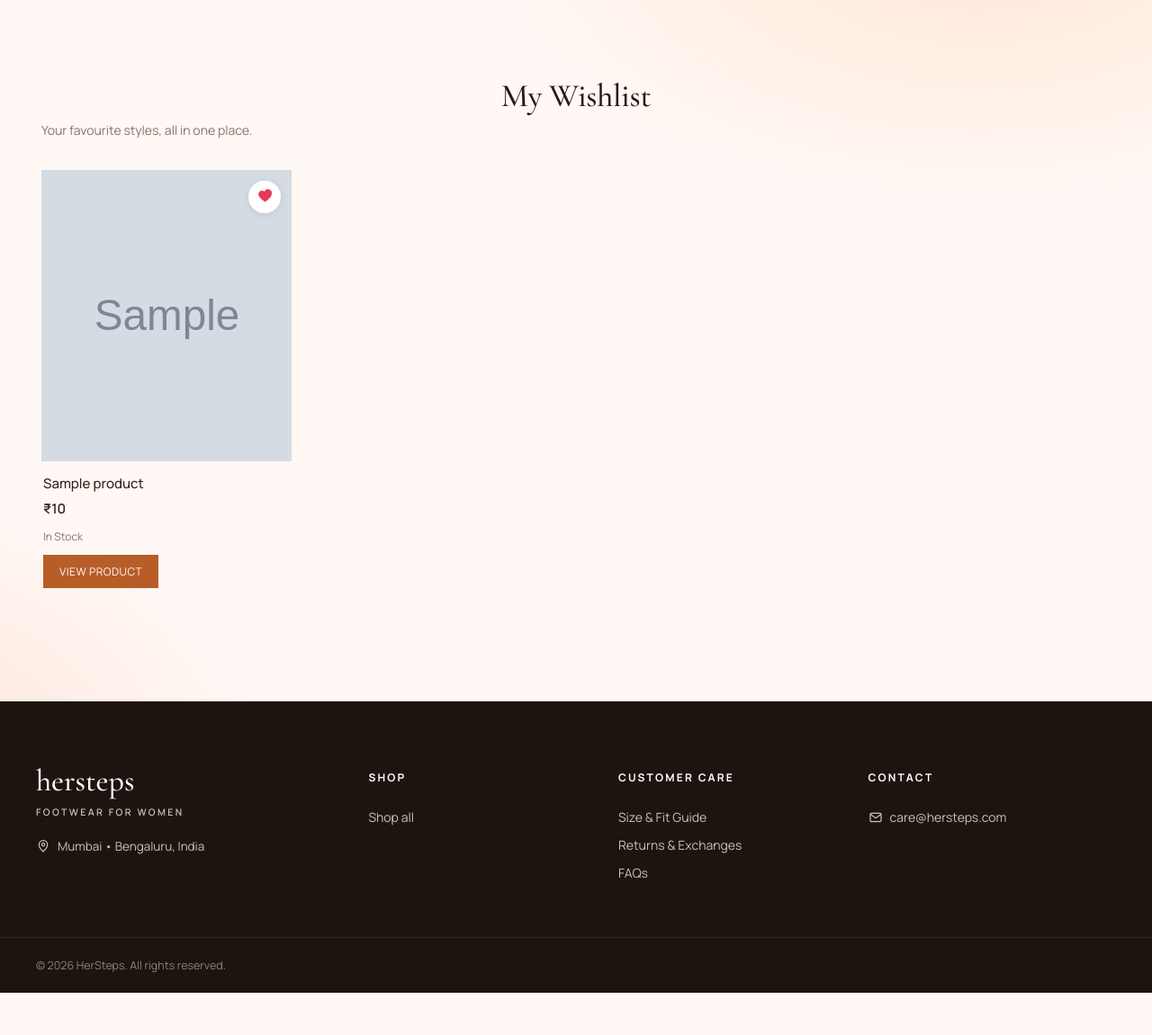
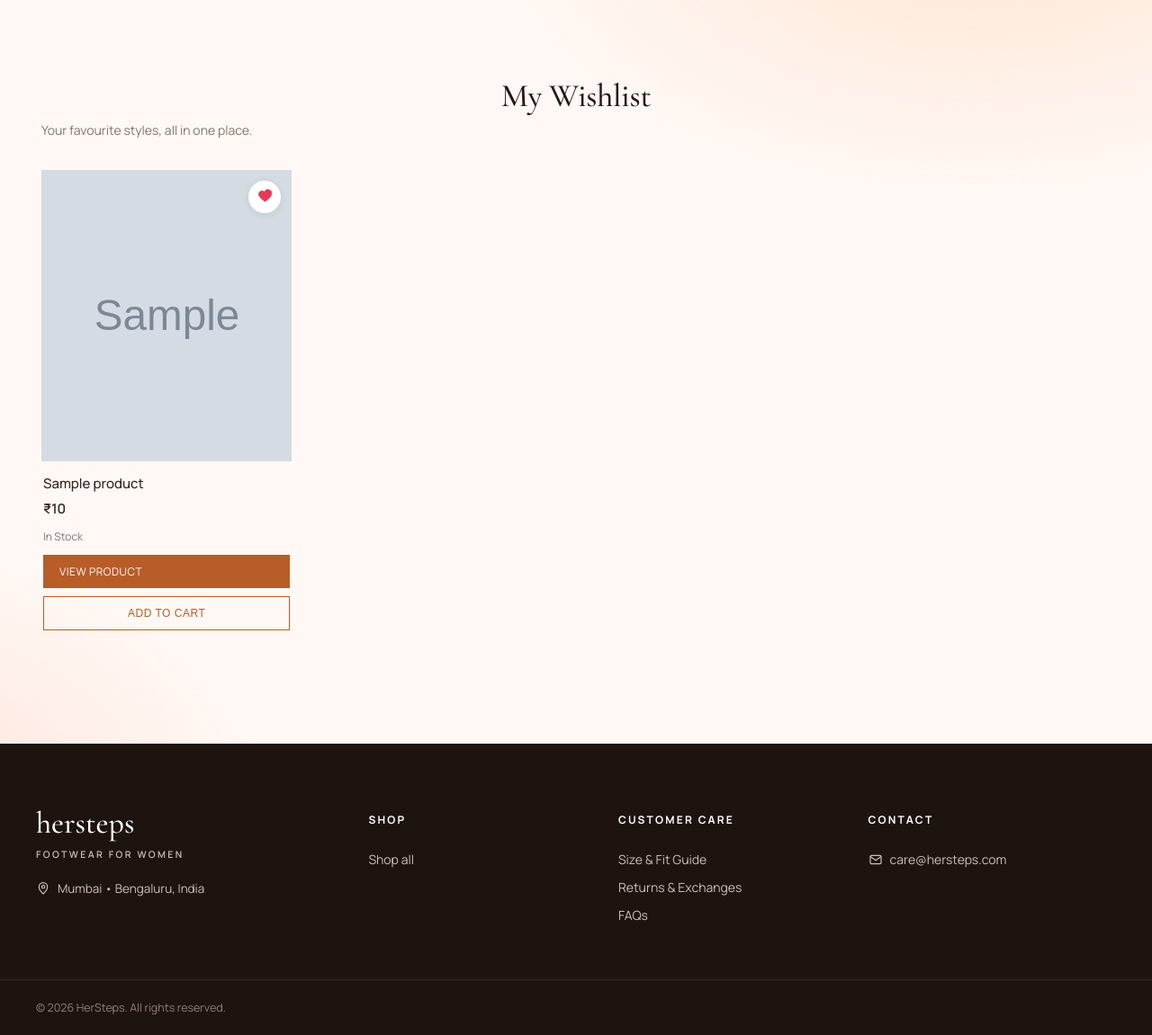
Before and after one commit to Anaghaanu98/Hersteps, a Django app: template wishlist/templates/wishlist/wishlist.html in a window 1280 px wide. Shown: the part 78-1229 px from the top of the page at 90% size. Before the commit the page ends 1182 px from the top, so only its background shows below. Run offline with Django 5.2, Linux system fonts and the light colour scheme; the template is opened without the code that fills it: most values are stand-ins (such as "Sample title", 1, 10 or a date in 2020); grey boxes marked "Sample" are stand-in pictures; data that the repository does not hold is empty.

Commit message:
feat:Added wishlist error fix

```diff
--- a/wishlist/templates/wishlist/wishlist.html
+++ b/wishlist/templates/wishlist/wishlist.html
@@ -127,7 +127,28 @@
         text-align: center;
         padding: 75px 20px;
     }
+    .wishlist-actions {
+    display: flex;
+    flex-direction: column;
+    gap: 9px;
+}
 
+.wishlist-cart-btn {
+    width: 100%;
+    padding: 11px 18px;
+    background: transparent;
+    border: 1px solid #b85c28;
+    color: #b85c28;
+    font-size: 12px;
+    letter-spacing: .5px;
+    cursor: pointer;
+    transition: all .2s ease;
+}
+
+.wishlist-cart-btn:hover {
+    background: #b85c28;
+    color: #fff;
+}
     .wishlist-empty svg {
         width: 55px;
         height: 55px;
@@ -263,10 +284,18 @@
                                 <p class="wishlist-stock">Currently Unavailable</p>
                             {% endif %}
 
-                            <a href="{% url 'product_detail' product.uuid %}"
-                               class="wishlist-view">
-                                VIEW PRODUCT
-                            </a>
+                            <div class="wishlist-actions">
+
+                                <a href="{% url 'product_detail' product.uuid %}"
+                                class="wishlist-view">
+                                    VIEW PRODUCT
+                                </a>
+
+                                <button type="button" class="wishlist-cart-btn">
+                                    ADD TO CART
+                                </button>
+
+                            </div>
 
                         </div>
 
```
Also changed, not shown: admin_panel/models.py (+4 -3 lines), admin_panel/migrations/0012_alter_product_description.py (added), admin_panel/migrations/0013_alter_product_color.py (added).
